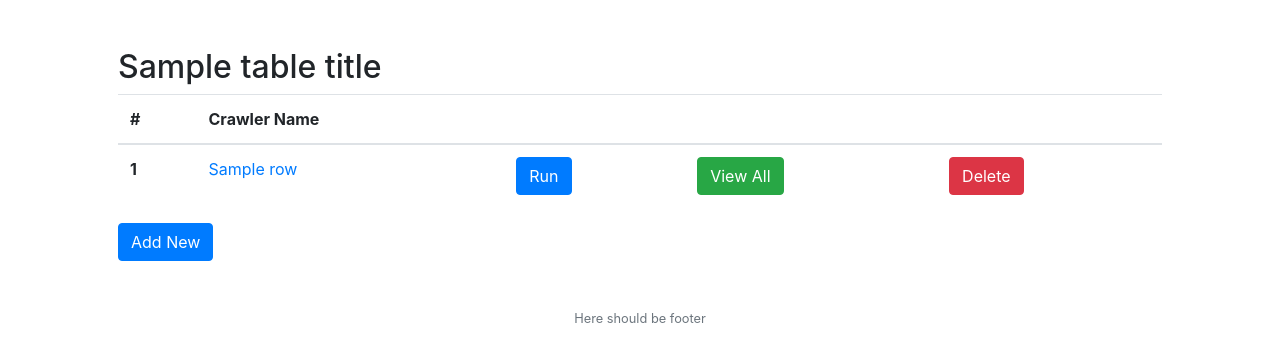
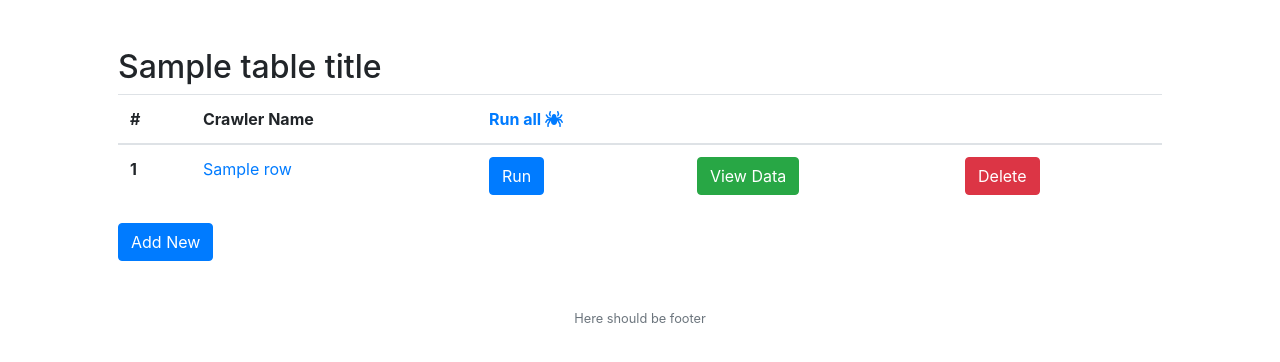
Before and after one commit to ByK95/Crowley, a Flask app: template templates/collect.html in a window 1280 px wide. Shown: the top 362 px of the page. Run offline with Flask 2, Linux system fonts and the light colour scheme; the template is opened without the code that fills it: most values are stand-ins (such as "Sample title", 1, 10 or a date in 2020); some libraries are stand-ins or nearby versions.

Commit message:
add  ran all functioanlity

```diff
--- a/app.py
+++ b/app.py
@@ -96,13 +96,22 @@ def crawled_data(id):
     return render_template("error.html",errTitle='Permission Denied!', redir="/viewcollected")
 
 
-@app.route('/api/run/<int:id>' , methods=['GET','POST'])
+@app.route('/api/run/<int:id>' , methods=['POST'])
 @login_required
 def run_spider(id):
     if checkSpiderOwnership(session.get("user_id"),id):
         subprocess.Popen(["python","collect.py",str(id)])
         return "OK"
     return render_template("error.html",errTitle='Permission Denied!', redir="/collect")
+
+@app.route('/api/crawlall' , methods=['POST'])
+@login_required
+def crawlall():
+    dbSess = Session()
+    spiders = dbSess.query(SpiderDB).filter(SpiderDB.user_id == session.get("user_id"))
+    for spidey in spiders:
+        subprocess.Popen(["python","collect.py",str(spidey.id)])
+    return "OK"
 
 @app.route('/api/getlast/<int:id>' , methods=['POST'])
 @login_required
--- a/templates/collect.html
+++ b/templates/collect.html
@@ -12,7 +12,7 @@ Add More $
         <tr>
           <th scope="col">#</th>
           <th scope="col">Crawler Name</th>
-          <th scope="col"></th>
+          <th scope="col"><a href="#" onclick="runAll()">Run all <i class="fas fa-spider "></i></a></th>
           <th scope="col"></th>
           <th scope="col"></th>
         </tr>
@@ -23,7 +23,7 @@ Add More $
             <th scope="row">{{loop.index}}</th>
             <td><a href="/crawler/{{row.id}}">{{ row.name }}</a></td>
             <td><button action='run/{{ row.id }}' type="button" class="actbtn btn btn-primary">Run </button></td>
-            <td><button onclick="viewAll({{ row.id }})" type="button" class="btn btn-success">View All</button></td>
+            <td><button onclick="viewAll({{ row.id }})" type="button" class="btn btn-success">View Data</button></td>
             <td><button action='delspider/{{ row.id }}' type="button" class="actbtn btn btn-danger">Delete</button></td>
         </tr>
         {% endfor %}
@@ -45,6 +45,17 @@ Add More $
         });
     }
 
+    function runAll(){
+        $.post({
+            type: 'POST',
+            url: '/api/crawlall',
+            contentType: "application/json",
+            dataType: 'json',
+            data: JSON.stringify({}),
+            success: function(){}
+        });
+    }
+
     function viewAll(id){
         window.location.href = '/viewcollected/' + id;
     }
--- a/templates/crawler.html
+++ b/templates/crawler.html
@@ -114,7 +114,6 @@ Add More $
     }
 
     function goto(e){
-        console.log(e)
         var win = window.open(e.parentElement.parentElement.childNodes[3].childNodes[1].value, '_blank');
         win.focus();
     }
```
